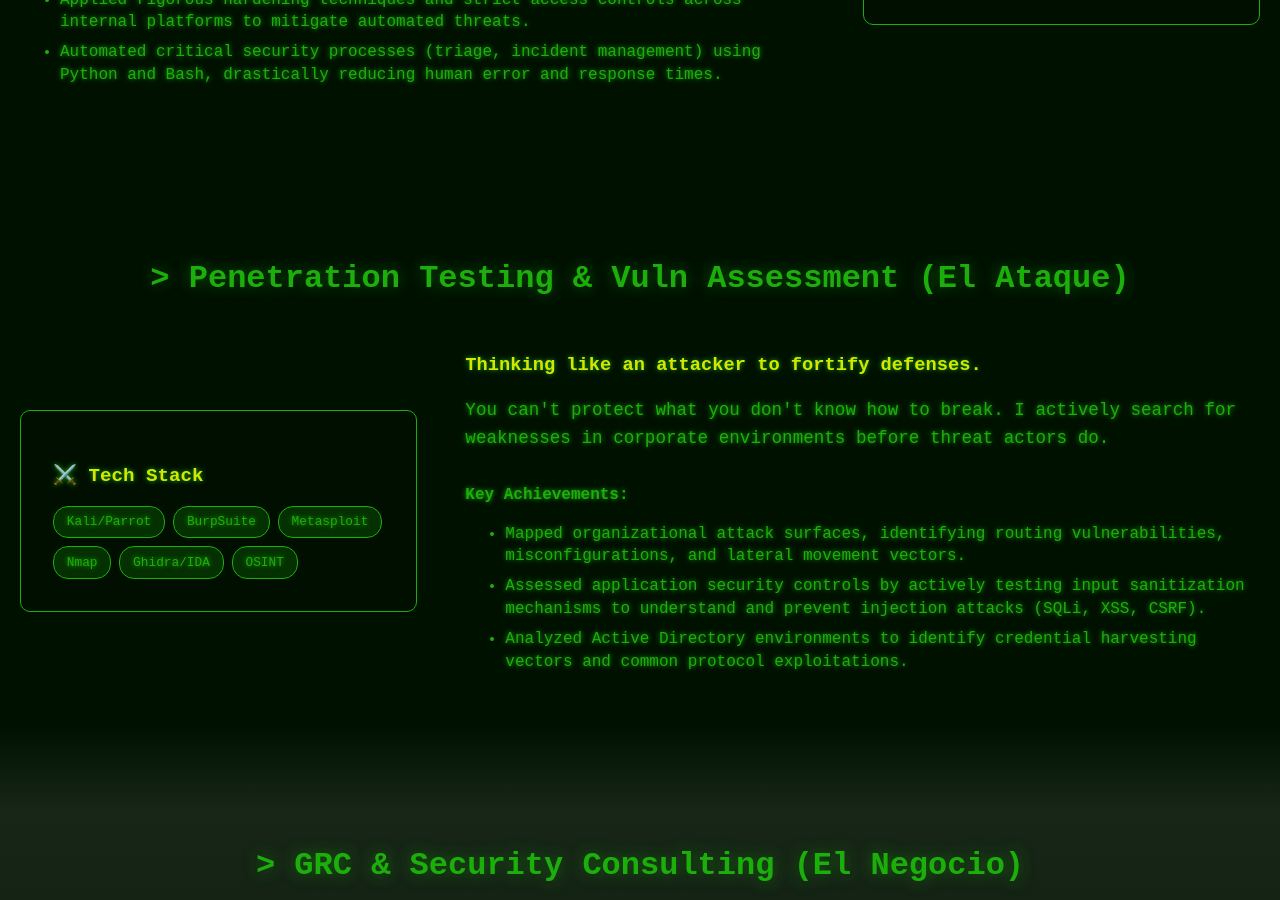
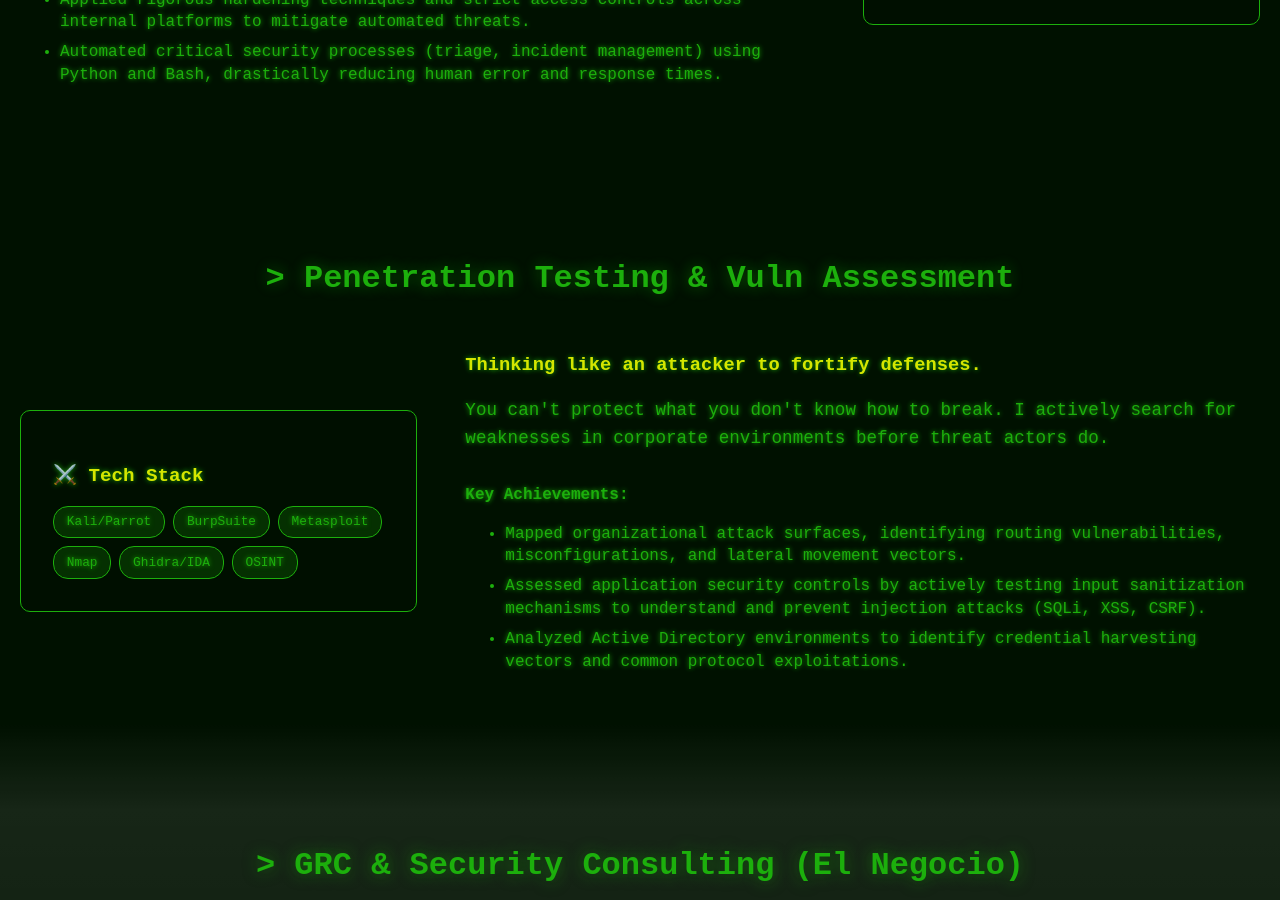
Before and after one commit to Rubenelcurioso/rubenelcurioso.github.io, a Jekyll site: the page built from index.html, in a window 1280 px wide and 900 px high, scrolled down 1167 px. Built offline with Jekyll 4.4.1, drawn with Linux system fonts in a browser that asks for light colours.

Commit message:
Remove "El Ataque" from Red Team header
Removes the Spanish subtitle "(El Ataque)" from the "Penetration Testing
& Vuln Assessment" section header, as requested in PR feedback.

Co-authored-by: Rubenelcurioso <104898981+Rubenelcurioso@users.noreply.github.com>

```diff
--- a/index.html
+++ b/index.html
@@ -59,7 +59,7 @@ layout: default
   </section>
 
   <section id="red-team" class="content-section">
-    <h2 class="section-title">> Penetration Testing & Vuln Assessment (El Ataque)</h2>
+    <h2 class="section-title">> Penetration Testing & Vuln Assessment</h2>
     <div class="about-grid" style="direction: rtl;">
       <div class="about-text" style="direction: ltr;">
         <h3 style="color: #eeff00; margin-bottom: 1rem;">Thinking like an attacker to fortify defenses.</h3>
```
Also changed, not shown: 1 other file.
